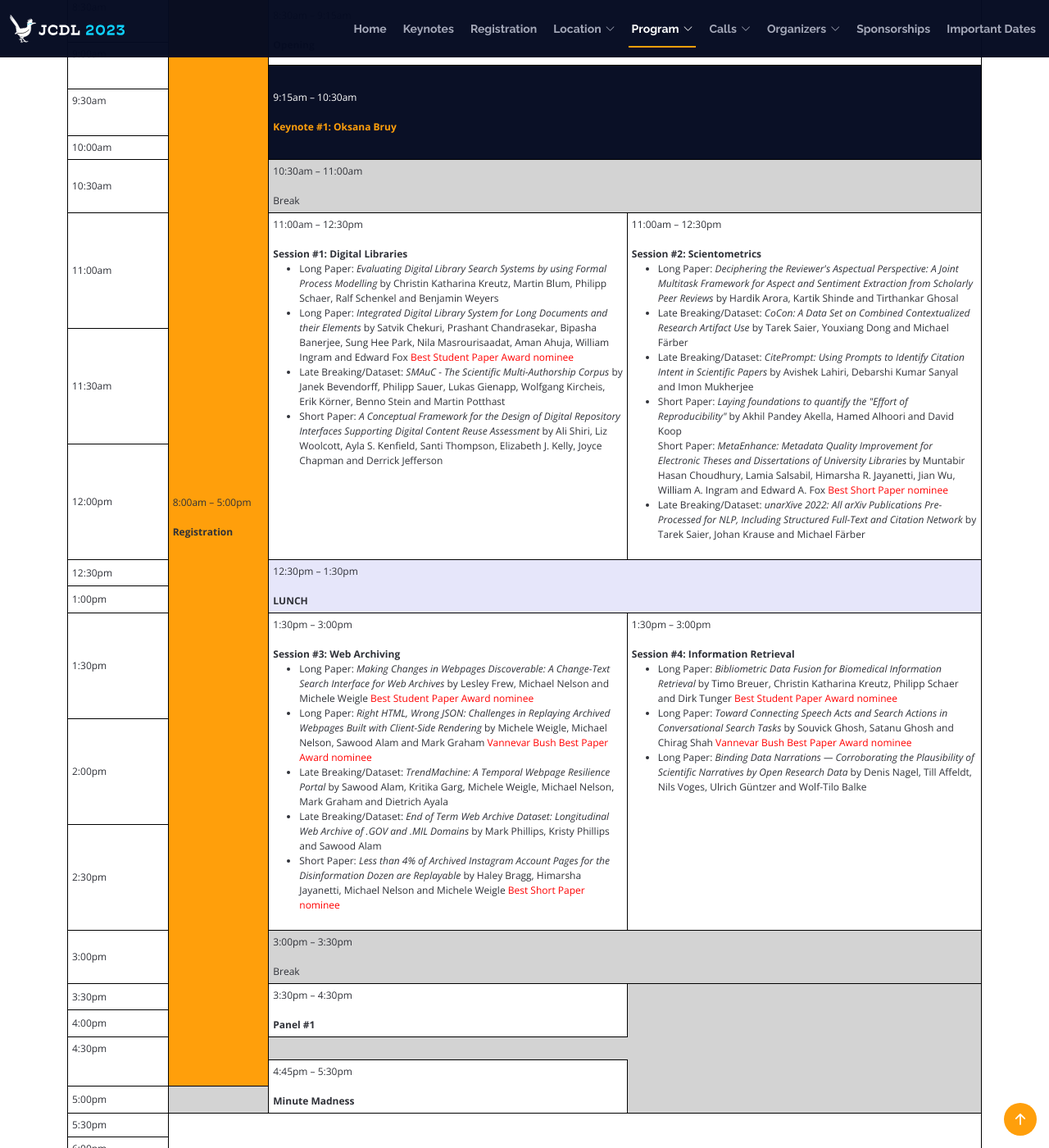
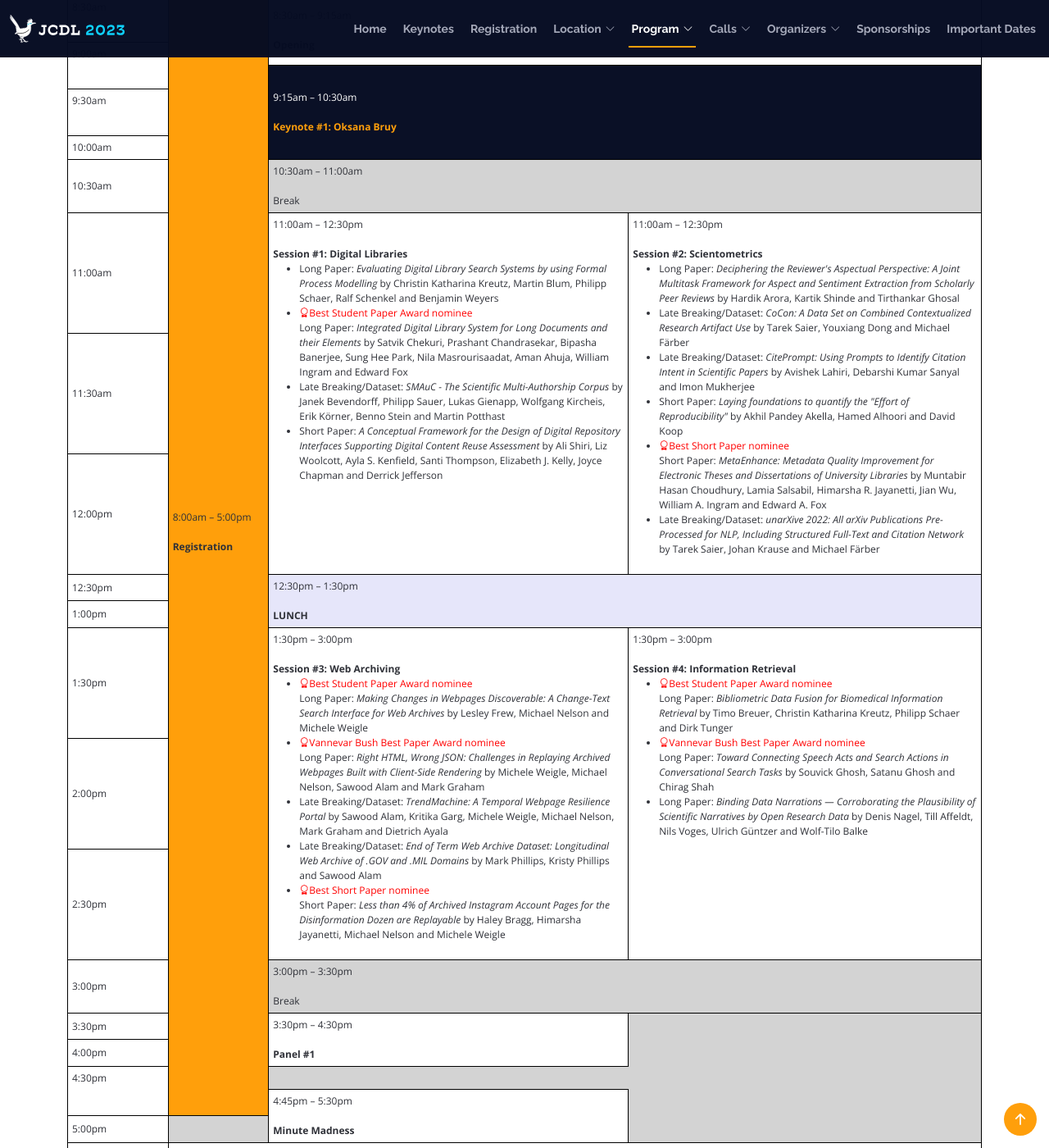
Before and after one commit to shawnmjones/JCDL2023-website-source, a Jekyll site: the page built from program.html, in a window 1280 px wide and 1400 px high, scrolled down 948 px. Shown: the whole window at 82% size. Built offline with Jekyll 4.4.1, drawn with Linux system fonts in a browser that asks for light colours; some of the changed text lies outside the part shown.

Commit message:
adding closing, adding awardee icons

```diff
--- a/program.html
+++ b/program.html
@@ -76,9 +76,13 @@ permalink: /program/schedule/
             background-color: lavender;
         }
 
+        .nominee {
+          color: red;
+        }
+
     </style>
 
-    <h2>Monday, June 26, 2023</h2>
+    <h2 id="monday">Monday, June 26, 2023</h2>
 
     <table class="schedule">
           <tr>
@@ -161,7 +165,7 @@ permalink: /program/schedule/
     </table>
 
     <hr>
-    <h2>Tuesday, June 27, 2023</h2>
+    <h2 id="tuesday">Tuesday, June 27, 2023</h2>
 
     <table class="schedule">
         <tr>
@@ -215,9 +219,9 @@ permalink: /program/schedule/
                     Long Paper: <em>Evaluating Digital Library Search Systems by using Formal Process Modelling</em> by
                     Christin Katharina Kreutz, Martin Blum, Philipp Schaer, Ralf Schenkel and Benjamin Weyers
                 </li>
-                <li>
+                <li><span class="nominee"><i class="bi bi-award"></i>Best Student Paper Award nominee</span><br>
                     Long Paper: <em>Integrated Digital Library System for Long Documents and their Elements</em> by
-                    Satvik Chekuri, Prashant Chandrasekar, Bipasha Banerjee, Sung Hee Park, Nila Masrourisaadat, Aman Ahuja, William Ingram and Edward Fox <font color="red">Best Student Paper Award nominee</font>
+                    Satvik Chekuri, Prashant Chandrasekar, Bipasha Banerjee, Sung Hee Park, Nila Masrourisaadat, Aman Ahuja, William Ingram and Edward Fox
                 </li>
                 <li>
                     Late Breaking/Dataset: <em>SMAuC - The Scientific Multi-Authorship Corpus</em> by
@@ -249,8 +253,9 @@ permalink: /program/schedule/
                       Short Paper: <em>Laying foundations to quantify the &quot;Effort of Reproducibility&quot;</em> by
                       Akhil Pandey Akella, Hamed Alhoori and David Koop
                   </li>
+                  <li><span class="nominee"><i class="bi bi-award"></i>Best Short Paper nominee</span> <br>
                       Short Paper: <em>MetaEnhance: Metadata Quality Improvement for Electronic Theses and Dissertations of University Libraries</em> by
-                      Muntabir Hasan Choudhury, Lamia Salsabil, Himarsha R. Jayanetti, Jian Wu, William A. Ingram and Edward A. Fox <font color="red">Best Short Paper nominee</font>
+                      Muntabir Hasan Choudhury, Lamia Salsabil, Himarsha R. Jayanetti, Jian Wu, William A. Ingram and Edward A. Fox
                   </li>
                   <li>
                     Late Breaking/Dataset: <em>unarXive 2022: All arXiv Publications Pre-Processed for NLP, Including Structured Full-Text and Citation Network</em> by
@@ -278,13 +283,13 @@ permalink: /program/schedule/
             1:30pm &ndash; 3:00pm<br><br>
             <strong>Session #3: Web Archiving</strong><br>
             <ul>
-                <li>
+                <li><span class="nominee"><i class="bi bi-award"></i>Best Student Paper Award nominee</span> <br>
                     Long Paper: <em>Making Changes in Webpages Discoverable: A Change-Text Search Interface for Web Archives</em> by
-                    Lesley Frew, Michael Nelson and Michele Weigle <font color="red">Best Student Paper Award nominee</font>
+                    Lesley Frew, Michael Nelson and Michele Weigle
                 </li>
-                <li>
+                <li><span class="nominee"><i class="bi bi-award"></i>Vannevar Bush Best Paper Award nominee</span> <br>
                     Long Paper: <em>Right HTML, Wrong JSON: Challenges in Replaying Archived Webpages Built with Client-Side Rendering</em> by
-                    Michele Weigle, Michael Nelson, Sawood Alam and Mark Graham <font color="red">Vannevar Bush Best Paper Award nominee</font>
+                    Michele Weigle, Michael Nelson, Sawood Alam and Mark Graham
                 </li>
                 <li>
                     Late Breaking/Dataset: <em>TrendMachine: A Temporal Webpage Resilience Portal</em> by
@@ -294,9 +299,9 @@ permalink: /program/schedule/
                     Late Breaking/Dataset: <em>End of Term Web Archive Dataset: Longitudinal Web Archive of .GOV and .MIL Domains</em> by
                     Mark Phillips, Kristy Phillips and Sawood Alam
                 </li>
-                <li>
+                <li> <span class="nominee"><i class="bi bi-award"></i>Best Short Paper nominee</span> <br>
                     Short Paper: <em>Less than 4% of Archived Instagram Account Pages for the Disinformation Dozen are Replayable</em> by
-                    Haley Bragg, Himarsha Jayanetti, Michael Nelson and Michele Weigle <font color="red">Best Short Paper nominee</font>
+                    Haley Bragg, Himarsha Jayanetti, Michael Nelson and Michele Weigle
                 </li>
             </ul>
           </td>
@@ -304,13 +309,13 @@ permalink: /program/schedule/
             1:30pm &ndash; 3:00pm<br><br>
             <strong>Session #4: Information Retrieval</strong><br>
             <ul>
-              <li>
+              <li><span class="nominee"><i class="bi bi-award"></i>Best Student Paper Award nominee</span><br>
                 Long Paper: <em>Bibliometric Data Fusion for Biomedical Information Retrieval</em> by
-                Timo Breuer, Christin Katharina Kreutz, Philipp Schaer and Dirk Tunger <font color="red">Best Student Paper Award nominee</font>
+                Timo Breuer, Christin Katharina Kreutz, Philipp Schaer and Dirk Tunger
               </li>
-              <li>
+              <li><span class="nominee"><i class="bi bi-award"></i>Vannevar Bush Best Paper Award nominee</span><br>
                 Long Paper: <em>Toward Connecting Speech Acts and Search Actions in Conversational Search Tasks</em> by
-                Souvick Ghosh, Satanu Ghosh and Chirag Shah <font color="red">Vannevar Bush Best Paper Award nominee</font>
+                Souvick Ghosh, Satanu Ghosh and Chirag Shah
               </li>
               <li>
                   Long Paper: <em>Binding Data Narrations &mdash; Corroborating the Plausibility of Scientific Narratives by Open Research Data
@@ -387,7 +392,7 @@ permalink: /program/schedule/
   </table>
 
   <hr>
-  <h2>Wednesday, June 28, 2023</h2>
+  <h2 id="wednesday">Wednesday, June 28, 2023</h2>
 
   <table class="schedule">
     <tr>
@@ -448,10 +453,11 @@ permalink: /program/schedule/
                   Long Paper: <em>Enriching Simple Keyword Queries for Domain-Aware Narrative Retrieval</em> by
                   Hermann Kroll, Christin Katharina Kreutz, Pascal Sackhoff and Wolf-Tilo Balke
               </li>
+              <li><span class="nominee"><i class="bi bi-award"></i>Vannevar Bush Best Paper Award nominee</span> <br>
+                  Long Paper: <em>SciKGTeX - A LaTeX Package to Semantically Annotate Contributions in Scientific Publications</em> by
+                  Christof Bless, Ildar Baimuratov and Oliver Karras
+              </li>
               <li>
-                  Long Paper: <em>SciKGTeX - A LaTeX Package to Semantically Annotate Contributions in Scientific Publications</em> by
-                  Christof Bless, Ildar Baimuratov and Oliver Karras <font color="red">Vannevar Bush Best Paper Award nominee</font>
-              </li>
                   Short Paper: <em>Exploring Multiview Interactive Visualization for Chinese Historical Texts Using Knowledge Aggregation</em> by
                   Chengxi Yan and Shaojian Li
               </li>
@@ -465,9 +471,9 @@ permalink: /program/schedule/
                 Long Paper: <em>Reading Lists Systems&apos; Pedagogical Features:  A Comparative Analysis</em> by
                 Ppnv Kumara, Annika Hinze, Nicholas Vanderschantz and Claire Timpany
             </li>
-            <li>
+            <li><span class="nominee"><i class="bi bi-award"></i>Best Short Paper nominee</span><br>
                 Short Paper: <em>A King&apos;s Counsel: A Network(ed) Approach; Digitizing the Privy Council Registers of Henry VIII, 1540-1547</em> by
-                Caitlin Burge <font color="red">Best Short Paper nominee</font>
+                Caitlin Burge
             </li>
             <li>
               Late Breaking/Dataset: <em>Yes but.. Can ChatGPT Identify Entities in Historical Documents?</em> by Carlos-Emiliano González-Gallardo, Emanuela Boros, Nancy Girdhar, Ahmed Hamdi, Jose Moreno and Antoine Doucet
@@ -557,7 +563,7 @@ permalink: /program/schedule/
 </table>
 
 <hr>
-<h2>Thursday, June 29, 2023</h2>
+<h2 id="thursday">Thursday, June 29, 2023</h2>
 
 <table class="schedule">
   <tr>
@@ -644,7 +650,7 @@ permalink: /program/schedule/
   </tr>
   <tr>
         <td class="timecell">1:00pm</td>
-        <td rowspan="3" class="keynote">
+        <td rowspan="3" colspan="2" class="keynote">
             1:00pm &ndash; 2:15pm<br><br>
             <a href="/keynotes/#lamdan"><strong>Keynote #3: Sarah Lamdan</strong></a>
         </td>
@@ -659,7 +665,9 @@ permalink: /program/schedule/
   <tr>
     <!-- <td class="timecell">2:15pm</td> -->
     <td class="nobottomborder notopborder timecell">&nbsp;</td>
-    <td class="empty notopborder nobottomborder" colspan="3"></td>
+    <td class="empty notopborder nobottomborder" rowspan="2"></td>
+    <td rowspan="2">2:15pm &ndash; 3:00pm<br><br><strong>Closing</strong></td>
+    <td class="empty notopborder nobottomborder"></td>
   </tr>
   <tr>
         <td class="timecell">2:30pm</td>
@@ -668,13 +676,14 @@ permalink: /program/schedule/
             <strong>Workshop:</strong>
             Innovation Measurement for Scientific Communication (IMSC) in the Era of Big Data
         </td>
-        <td rowspan="6">
-            2:30pm &ndash; 5:30pm<br><br>
-            <strong>JCDL Steering Committee meeting</strong>
-        </td>
   </tr>
   <tr>
     <td class="timecell">3:00pm</td>
+    <td rowspan="5" colspan="2">
+      3:00pm &ndash; 5:30pm<br><br>
+      <strong>JCDL Steering Committee meeting</strong>
+  </td>
+
   </tr>
   <tr>
     <td class="timecell">3:30pm</td>
@@ -691,7 +700,7 @@ permalink: /program/schedule/
 </table>
 
 <hr>
-<h2>Friday, June 30, 2023</h2>
+<h2 id="friday">Friday, June 30, 2023</h2>
 
 <table class="schedule">
   <tr>
```
